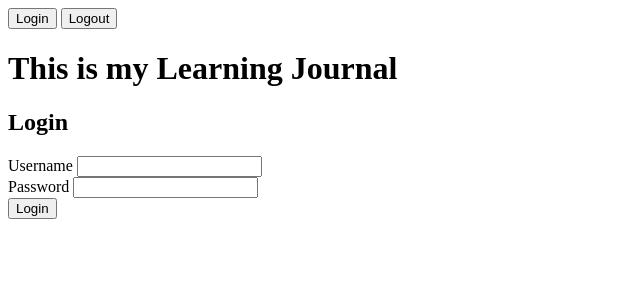
After one commit to Bonanashelby/pyramid-learning-journal, a Python web app: template anna_journal/anna_journal/templates/login.jinja2 in a window 1280 px wide. The commit adds this page. Shown: the top 300 px of the page, without its empty margins (0-640 px from the left). Run offline with Jinja, Linux system fonts and the light colour scheme; the template is opened without the code that fills it, so the values that code supplies are empty.

Commit message:
worked on login and logout and heroku deploy

```diff
--- a/anna_journal/anna_journal/__init__.py
+++ b/anna_journal/anna_journal/__init__.py
@@ -3,9 +3,11 @@ from pyramid.config import Configurator
 
 def main(global_config, **settings):
     """Return a Pyramid WSGI application."""
+    settings['sqlalchemy.url'] = os.environ.get('DATABASE_URL')
     config = Configurator(settings=settings)
     config.include('pyramid_jinja2')
     config.include('.models')
     config.include('.routes')
+    config.include('.security')
     config.scan()
     return config.make_wsgi_app()
--- a/anna_journal/anna_journal/routes.py
+++ b/anna_journal/anna_journal/routes.py
@@ -8,3 +8,6 @@ def includeme(config):
     config.add_route('detail_view', '/journal/{id:\d+}')
     config.add_route('create_view', '/journal/form')
     config.add_route('update_view', '/journal/{id:\d+}/form_edit')
+    config.add_route('login', '/login')
+    config.add_route('logout', '/logout')
+    config.add_route('security', '/journal/security')
--- a/anna_journal/anna_journal/scripts/initializedb.py
+++ b/anna_journal/anna_journal/scripts/initializedb.py
@@ -37,7 +37,7 @@ def main(argv=sys.argv):
     options = parse_vars(argv[2:])
     setup_logging(config_uri)
     settings = get_appsettings(config_uri, options=options)
-
+    settings['sqlalchemy.url'] = os.environ.get('DATABASE_URL')
     engine = get_engine(settings)
     Base.metadata.drop_all(engine)
     Base.metadata.create_all(engine)
--- a/anna_journal/anna_journal/templates/layout.jinja2
+++ b/anna_journal/anna_journal/templates/layout.jinja2
@@ -6,6 +6,8 @@
     <title></title>
   </head>
   <body>
+  <a href="{{ request.route_url('login') }}"><button>Login</button></a>
+  <a href="{{ request.route_url('logout') }}"><button>Logout</button></a>
   <h1>This is my Learning Journal</h1>
     {% block content %}{% endblock %}
   </body>
--- /dev/null
+++ b/anna_journal/anna_journal/templates/login.jinja2
@@ -0,0 +1,17 @@
+{% extends "layout.jinja2" %}
+{% block content %}
+<h2>Login</h2>
+<form method="POST">
+    <div class="field">
+        <label for="username">Username</label>
+        <input type="text" name="username" id="username"/>
+    </div>
+    <div class="field">
+        <label for="password">Password</label>
+        <input type="password" name="password" id="password"/>
+    </div>
+    <div class="control_row">
+        <input type="submit" name="Login" value="Login"/>
+    </div>
+</form>
+{% endblock%}
--- a/anna_journal/setup.py
+++ b/anna_journal/setup.py
@@ -19,7 +19,8 @@ requires = [
     'waitress',
     'ipython',
     'pyramid_ipython',
-    'psycopg2'
+    'psycopg2',
+    'passlib'
 ]
 
 tests_require = [
--- a/requirements.txt
+++ b/requirements.txt
@@ -2,6 +2,7 @@ appnope==0.1.0
 beautifulsoup4==4.6.0
 coverage==4.4.1
 decorator==4.0.11
+Faker==0.7.15
 hupper==1.0
 ipython==6.0.0
 ipython-genutils==0.2.0
@@ -9,11 +10,13 @@ jedi==0.10.2
 Jinja2==2.9.6
 Mako==1.0.6
 MarkupSafe==1.0
+passlib==1.7.1
 PasteDeploy==1.5.2
 pexpect==4.2.1
 pickleshare==0.7.4
 pluggy==0.4.0
 prompt-toolkit==1.0.14
+psycopg2==2.7.1
 ptyprocess==0.5.1
 py==1.4.33
 Pygments==2.2.0
@@ -25,6 +28,7 @@ pyramid-mako==1.0.2
 pyramid-tm==2.0
 pytest==3.1.0
 pytest-cov==2.5.1
+python-dateutil==2.6.0
 repoze.lru==0.6
 simplegeneric==0.8.1
 six==1.10.0
```
Also changed, not shown: anna_journal/anna_journal/security.py (added, +44 -0 lines), anna_journal/anna_journal/views/default.py (+23 -3 lines), 1 other file.
